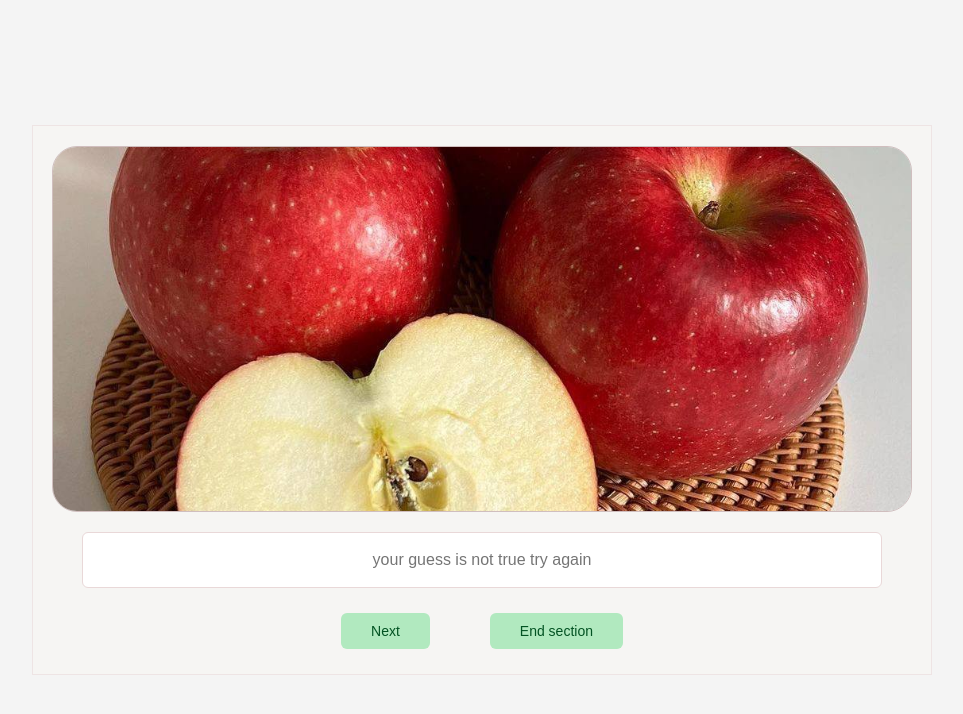
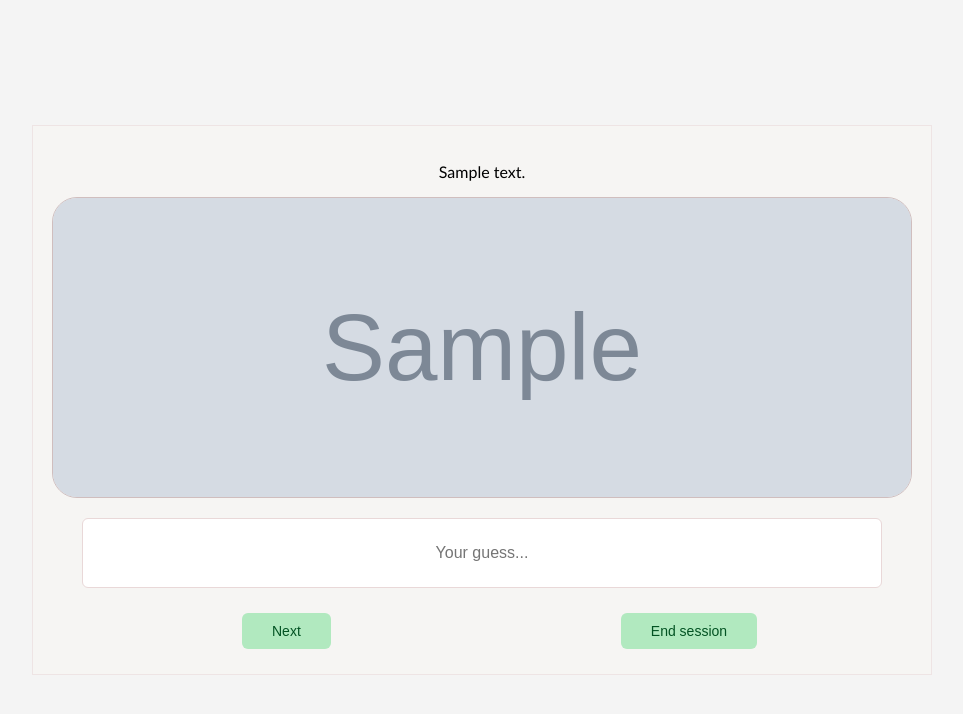
Before and after one commit to tahaMirj/Software-Engineering-1403-02, a Django app: template group6/templates/showpage.html in a window 1280 px wide. Shown: the top 714 px of the page, without its empty margins (158-1121 px from the left). Run offline with Django 5.2, Linux system fonts and the light colour scheme; tables that the repository leaves empty hold one stand-in row (values such as "Sample post"); the template is opened without the code that fills it: values that come from a table or form of the project are taken from there, most other values are stand-ins (such as "Sample title", 1, 10 or a date in 2020); grey boxes marked "Sample" are stand-in pictures.

Commit message:
new version front end

```diff
--- a/group6/static/group6/showpage.css
+++ b/group6/static/group6/showpage.css
@@ -78,6 +78,8 @@ body {
   background: #b1e9bf;
   color: rgb(3, 83, 35);
   transition: background 0.3s ease;
+  margin-left: 20%;
+  margin-right: 10%;
 }
 
 .btn:hover {
--- a/group6/static/group6/style.css
+++ b/group6/static/group6/style.css
@@ -87,6 +87,7 @@ body {
   border: none;
   cursor: pointer;
   padding: 0;
+
 }
 
 .avatar {
@@ -94,6 +95,7 @@ body {
   width: 32px;
   height: 32px;
   display: block;
+  margin-top: 5px;
 }
 
 /* Dropdown Menu */
--- a/group6/templates/showpage.html
+++ b/group6/templates/showpage.html
@@ -12,15 +12,29 @@
 </head>
 <body>
   <div class="main-box">
+    {% if feedback_message %}
+     <p class="feedback">{{ feedback_message }}</p>
+    {% endif %}
     <div class="img-box" id="imgBox">
 
-      <img src="{% static 'group6/apple.jpg' %}" alt="Flash Card" class="flashcard" />
+      {% if current_word.image_url %}
+        <img src="{{ current_word.image_url }}" alt="Flash Card" class="flashcard" />
+      {% else %}
+       <p>No image available</p>
+      {% endif %}
     </div>
-    <input type="text" id="feedbackInput" class="feedback-input" placeholder="your guess is not true try again">
-    <div class="button-row">
-      <button class="btn" onclick="location.href='{% url "group6:second" %}'">Next</button>
-      <button class="btn" onclick="location.href='{% url "group6:endsection" %}'">End section</button>
-    </div>
+    <form method="POST" action="{% url 'group6:process_guess' %}">
+      {% csrf_token %}
+
+      <input type="text" name="user_guess" id="feedbackInput" class="feedback-input"
+             placeholder="Your guess..." required>
+
+      <!-- دکمه‌های کنترل با name=action -->
+      <div class="button-row">
+        <button class="btn"type="submit" name="action" value="next_word" onclick="location.href='{% url "group6:second" %}'">Next</button>
+       <button class="btn" type="submit" name="action" value="end_session"  onclick="location.href='{% url "group6:endsection" %}'">End session</button>
+      </div>
+    </form>
   </div>
 
   <script >
```
Also changed, not shown: group6/templates/group6.html (+8 -6 lines), group6/templates/second.html (+18 -7 lines).
